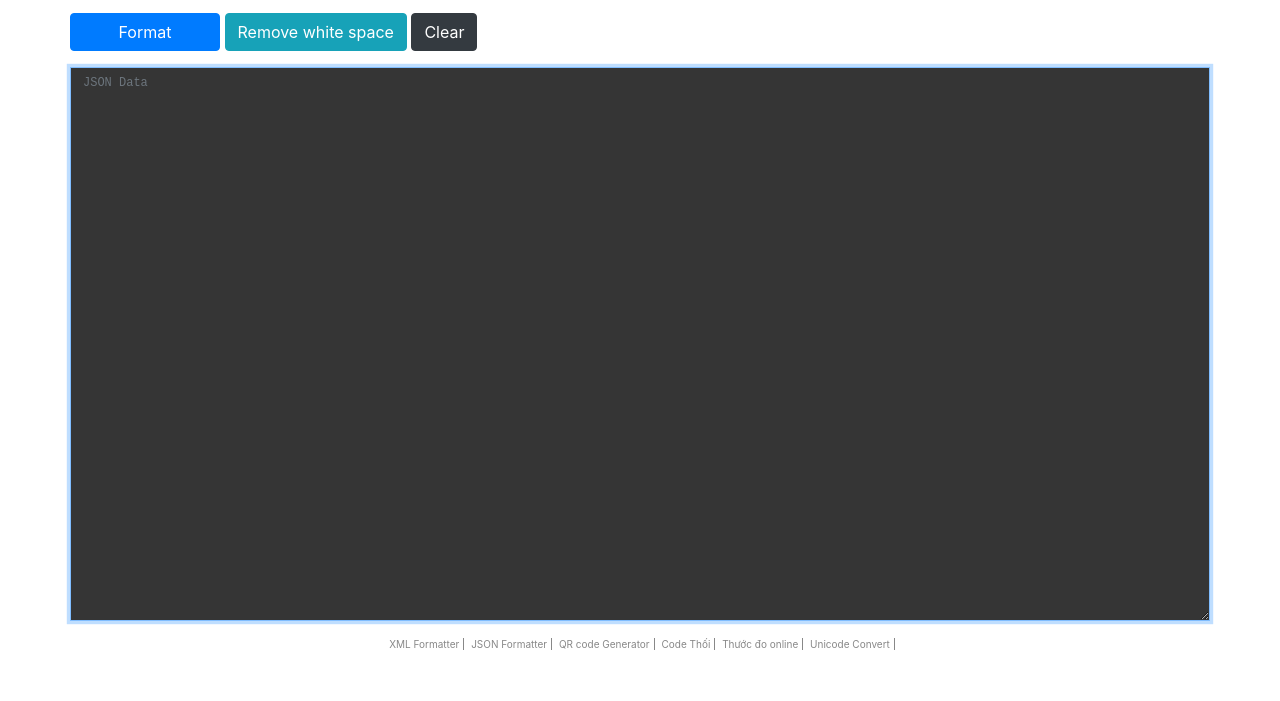
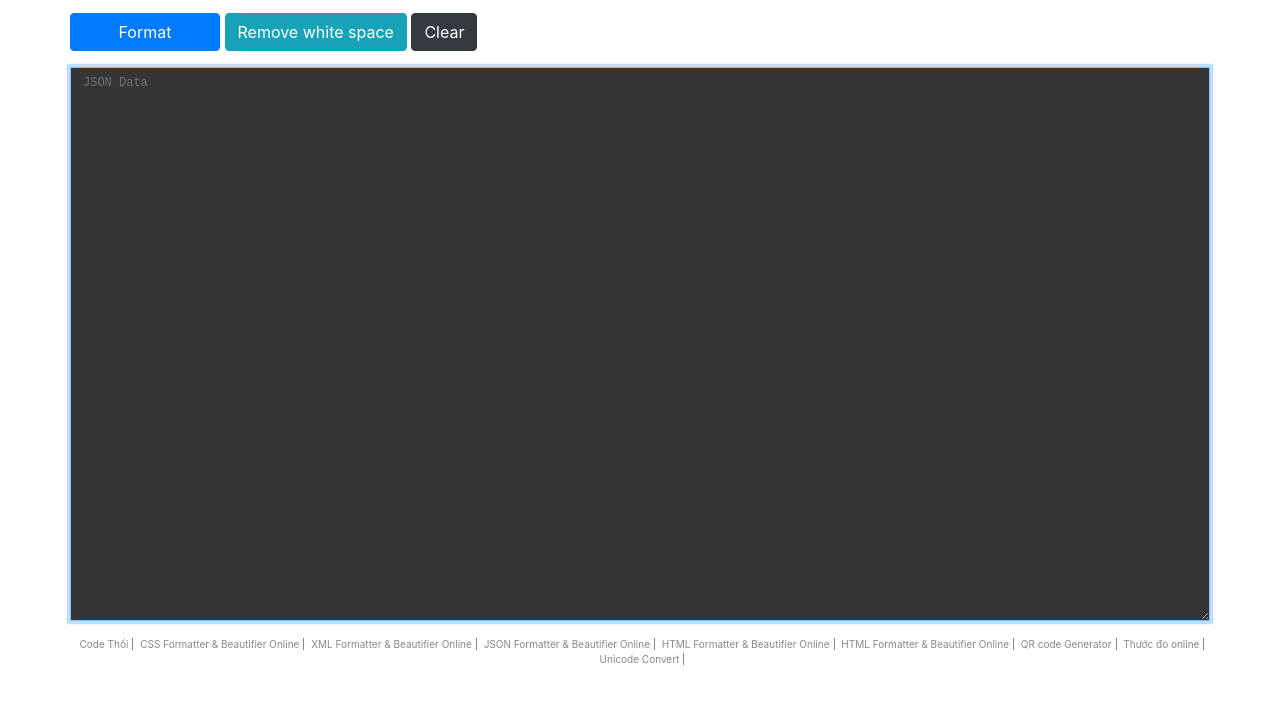
Before and after one commit to khanhlv/jsonformatter, a plain HTML site: page index.html in a window 1280 px wide. Shown: the part 83-784 px from the top of the page. Drawn offline with Linux system fonts and the light colour scheme.

Commit message:
fix readme and html

```diff
--- a/index.html
+++ b/index.html
@@ -84,10 +84,13 @@
 		<div class="row">
 			<div class="col-md-12" style="padding: 0px; margin-bottom: 50px">
 				<ul id="search_tags">
-					<li><a href="https://xmlformatter.codethoi.com" title="XML Formatter">XML Formatter</a></li>
-					<li><a href="https://jsonformatter.codethoi.com" title="JSON Formatter">JSON Formatter</a></li>
+					<li><a href="https://codethoi.com" title="Code Thối | Blog">Code Thối</a></li>
+					<li><a href="https://cssformatter.codethoi.com" title="CSS Formatter & Beautifier Online">CSS Formatter & Beautifier Online</a></li>
+					<li><a href="https://xmlformatter.codethoi.com" title="XML Formatter & Beautifier Online">XML Formatter & Beautifier Online</a></li>
+					<li><a href="https://jsonformatter.codethoi.com" title="JSON Formatter & Beautifier Online">JSON Formatter & Beautifier Online</a></li>
+					<li><a href="https://htmlformatter.codethoi.com" title="HTML Formatter & Beautifier Online">HTML Formatter & Beautifier Online</a></li>
+					<li><a href="https://jsformatter.codethoi.com" title="JS (JavaScript) Formatter & Beautifier Online">HTML Formatter & Beautifier Online</a></li>
 					<li><a href="https://qrcode.codethoi.com" title="QR code generator">QR code Generator</a></li>
-					<li><a href="https://codethoi.com" title="Code Thối | Blog">Code Thối</a></li>
 					<li><a href="https://ruler.codethoi.com" title="Thước đo online">Thước đo online</a></li>
 					<li><a href="https://jconv.codethoi.com" title="Unicode Convert">Unicode Convert</a></li>
 				</ul>
```
Also changed, not shown: 1 other file.
